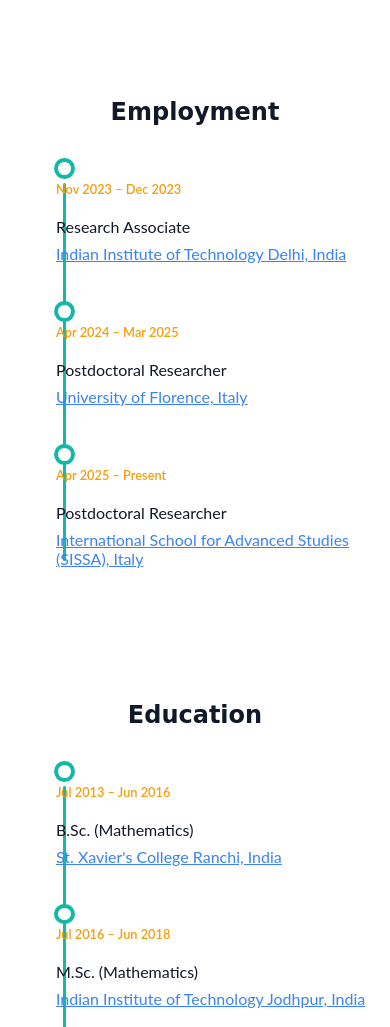
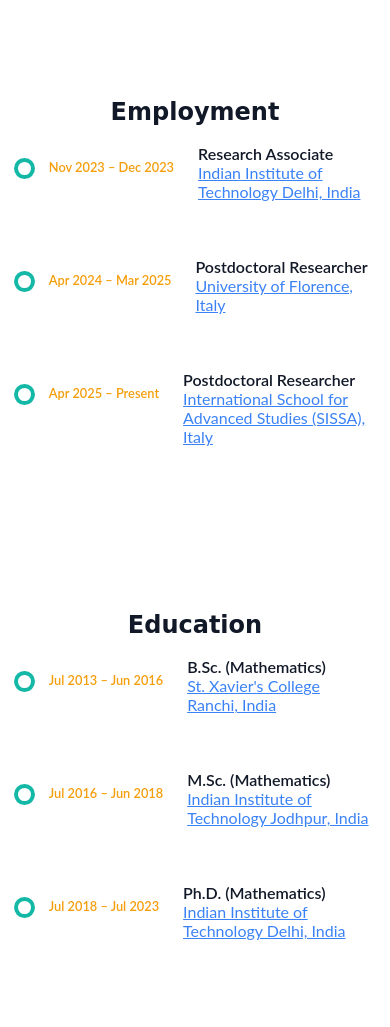
Before and after one commit to kshitij-maths/kshitij-maths.github.io, a plain HTML site: page index.html in a window 390 px wide. Shown: the part 943-1970 px from the top of the page. Drawn offline with Linux system fonts and the light colour scheme.

Commit message:
Deployed on $(date) kshitij-maths/Webpage@a0b582915e081cb0f0a4f81f3b523bb8997a4403

```diff
--- a/css/components-desktop/timeline.css
+++ b/css/components-desktop/timeline.css
@@ -120,7 +120,6 @@
 
 .timeline-content a {
   color: var(--timeline-link);
-  text-decoration: underline;
   transition: color 0.3s ease;
 }
 
@@ -136,7 +135,3 @@
 .timeline-content p + p {
   margin-top: 0;
 }
-
-/* =========================
-   RESPONSIVE
-   ========================= */
--- a/css/components-mobile/timeline.css
+++ b/css/components-mobile/timeline.css
@@ -2,31 +2,100 @@
    MOBILE STYLES - TIMELINE.CSS
 ========================= */
 @media (max-width: 768px) {
-:root {
+  /* Timeline variables for mobile */
+  :root {
     --timeline-circle-size: 0.8rem;
     --timeline-circle-border: 2px;
-    --timeline-padding-left: 2.5rem;
+    --timeline-line-width: 2px;
+    --timeline-padding-left: var(--spacing-xs)/2;
     --timeline-date-width: 90px;
     --timeline-gap: 0.5rem;
+    --timeline-column-gap: 1rem;
   }
 
-.timeline-item {
+  /* Timeline container */
+  .timeline {
+    position: relative;
+    margin: 2rem 0;
+    padding-left: var(--timeline-padding-left);
+  }
+
+  /* Vertical line controlled by JS */
+  .timeline::before {
+    content: '';
+    position: absolute;
+
+    top: var(--line-top, 0px);
+    height: calc(var(--line-bottom, 0px) - var(--line-top, 0px));
+
+    left: calc(
+      var(--timeline-padding-left)
+      + (var(--timeline-circle-size) / 2)
+      + var(--timeline-circle-border)
+      - 2.1*(var(--timeline-line-width))
+    );
+
+    width: var(--timeline-line-width);
+    background-color: var(--timeline-border);
+    border-radius: 2px;
+    z-index: 0;
+  }
+
+  .timeline-item {
+    display: flex;
+    flex-direction: row;
+    align-items: flex-start;
     margin-bottom: 1.5rem;
-    flex-direction: column;
-    align-items: flex-start;
+    position: relative;
   }
 
   .timeline-marker {
     width: var(--timeline-circle-size);
     height: var(--timeline-circle-size);
-    border-width: var(--timeline-circle-border);
-    margin-bottom: 0.25rem;
+    border-radius: 50%;
+    border: var(--timeline-circle-border) solid var(--timeline-border);
+    flex-shrink: 0;
+    box-shadow: 0 0 0 2px var(--timeline-border);
+    transition: transform 0.3s ease, box-shadow 0.3s ease, background-color 0.3s ease;
+    z-index: 2;
+  }
+
+  .timeline-item:hover .timeline-marker {
+    transform: scale(1.3);
+    background-color: var(--timeline-hover-fill);
+    box-shadow: 0 0 8px var(--timeline-hover-fill);
   }
 
   .timeline-date {
     font-size: 0.8rem;
-    min-width: var(--timeline-date-width);
-    margin-right: 0;
-    margin-bottom: 0.25rem;
+    margin-left: var(--timeline-gap);
+    flex-shrink: 0;
+    line-height: 1.2;
+  }
+
+  .timeline-content {
+    display: flex;
+    flex-direction: column;
+    justify-content: center;
+    margin-left: var(--timeline-column-gap);
+    transform: translateY(-2rem);
+  }
+
+  .timeline-content p:first-child {
+    margin-bottom: 0rem;
+    font-weight: 600;
+  }
+
+  .timeline-content p + p {
+    margin-top: 0;
+  }
+
+  .timeline-content a {
+    color: var(--timeline-link);
+    transition: color 0.3s ease;
+  }
+
+  .timeline-content a:hover {
+    color: #2563eb;
   }
 }
--- a/css/style.css
+++ b/css/style.css
@@ -14,6 +14,7 @@
 @import './components-desktop/timeline.css';
 
 /* Mobile Component Styles - Overrides desktop when needed */
+@import './components-mobile/navbar.css';
 @import './components-mobile/research.css';
 @import './components-mobile/contact.css';
 @import './components-mobile/hero.css';
--- a/js/main.js
+++ b/js/main.js
@@ -1,5 +1,5 @@
 // ================================
-// main.js (final stable version with address-profiles-card)
+// main.js
 // ================================
 export async function loadSections() {
   const sections = [
@@ -66,12 +66,16 @@
     window.initContactForm();
   }
 
+  // Mobile navigation (only on mobile)
+  if (typeof window.initMobileNav === "function" && window.innerWidth <= 768) {
+    console.log("📱 Initializing Mobile Navigation...");
+    window.initMobileNav();
+  }
 
   if (typeof window.initPopAnimations === "function") {
     window.initPopAnimations();
     console.log("🎇 Pop-in/out animations initialized.");
-}
-
+  }
 
   // Animate fade-ins
   document.querySelectorAll(".animate-fadeIn").forEach(el => {
```
Also changed, not shown: js/initMobileTimelineLine.js (added, +30 -0 lines).
